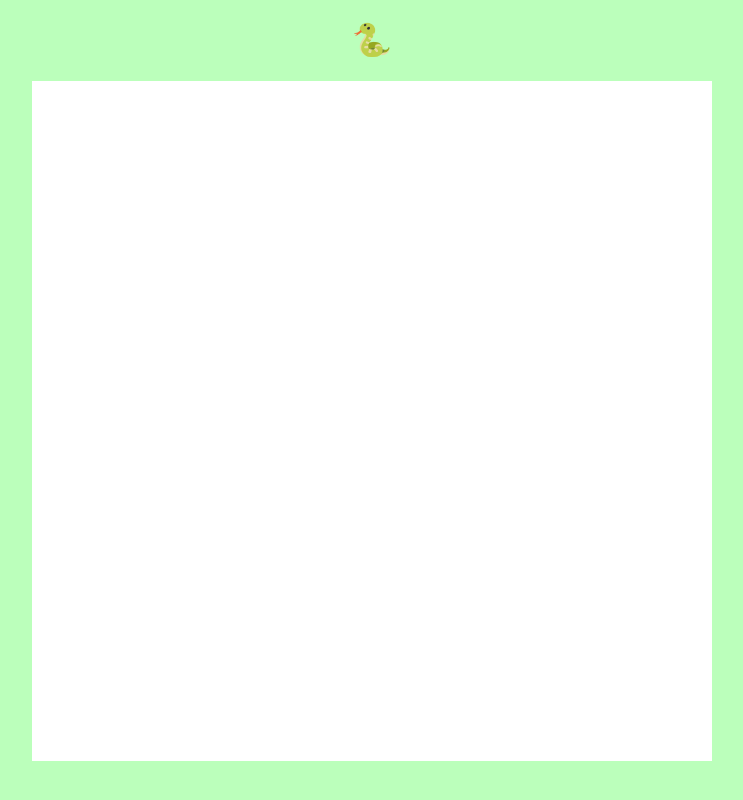
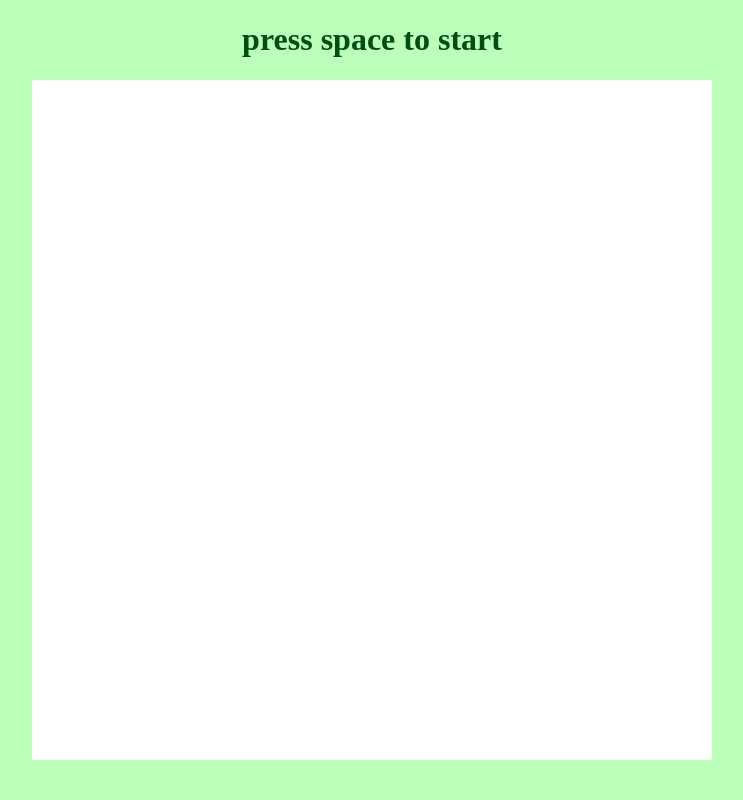
Before and after one commit to carlegbert/snek, a React (Create React App) app: page / in a window 1280 px wide. Shown: the whole page, without its empty margins (268-1011 px from the left). Built offline with nearby package versions, Linux system fonts and the light colour scheme; the HTML template or start-up script is replaced by a standard one.

Commit message:
add GameHeader class, initial game state

```diff
--- a/src/App.js
+++ b/src/App.js
@@ -1,19 +1,46 @@
 import React, { Component } from 'react';
 import GameBoard from './GameBoard';
-import { BOARD_SIZE } from './constants';
+import GameHeader from './GameHeader';
+import { BOARD_SIZE, KEYS } from './constants';
+
 import './index.css';
 
 class App extends Component {
+  constructor() {
+    super();
+    this.state = {
+      boardSize: BOARD_SIZE,
+      started: false,
+      score: 0,
+    }
+  }
+
+  handleKeyDown(e) {
+    switch (e.which) {
+      case KEYS.SPACE:
+        e.preventDefault();
+        this.startGame();
+        break;
+      default:
+        break;
+    }
+  }
+
+  startGame() {
+    this.setState({ started: true });
+  }
+
   render() {
     return (
-      <div className="app">
-        <header className="header">
-          <h1 className="title">
-            <span role="img" aria-label="snake">
-              🐍
-            </span>
-          </h1>
-        </header>
+      <div
+        className="app"
+        onKeyDown={this.handleKeyDown.bind(this)}
+        tabIndex="0"
+      >
+        <GameHeader
+          started={this.state.started}
+          score={this.state.score}
+        />
         <GameBoard boardSize={BOARD_SIZE} />
       </div>
     );
--- /dev/null
+++ b/src/GameHeader.js
@@ -0,0 +1,16 @@
+import React from 'react';
+
+const GameHeader = ({ started, score }) => {
+  const content = started
+    ? `use the arrow keys to move | score: ${score}`
+    : 'press space to start';
+  return (
+    <header className="header">
+      <h1 className="title">
+        {content}
+      </h1>
+    </header>
+  );
+};
+
+export default GameHeader;
--- a/src/constants.js
+++ b/src/constants.js
@@ -1 +1,4 @@
 export const BOARD_SIZE = 20;
+export const KEYS = {
+  SPACE: 32,
+};
```
Also changed, not shown: 1 other file (tests, documents, lock files or other folders).
